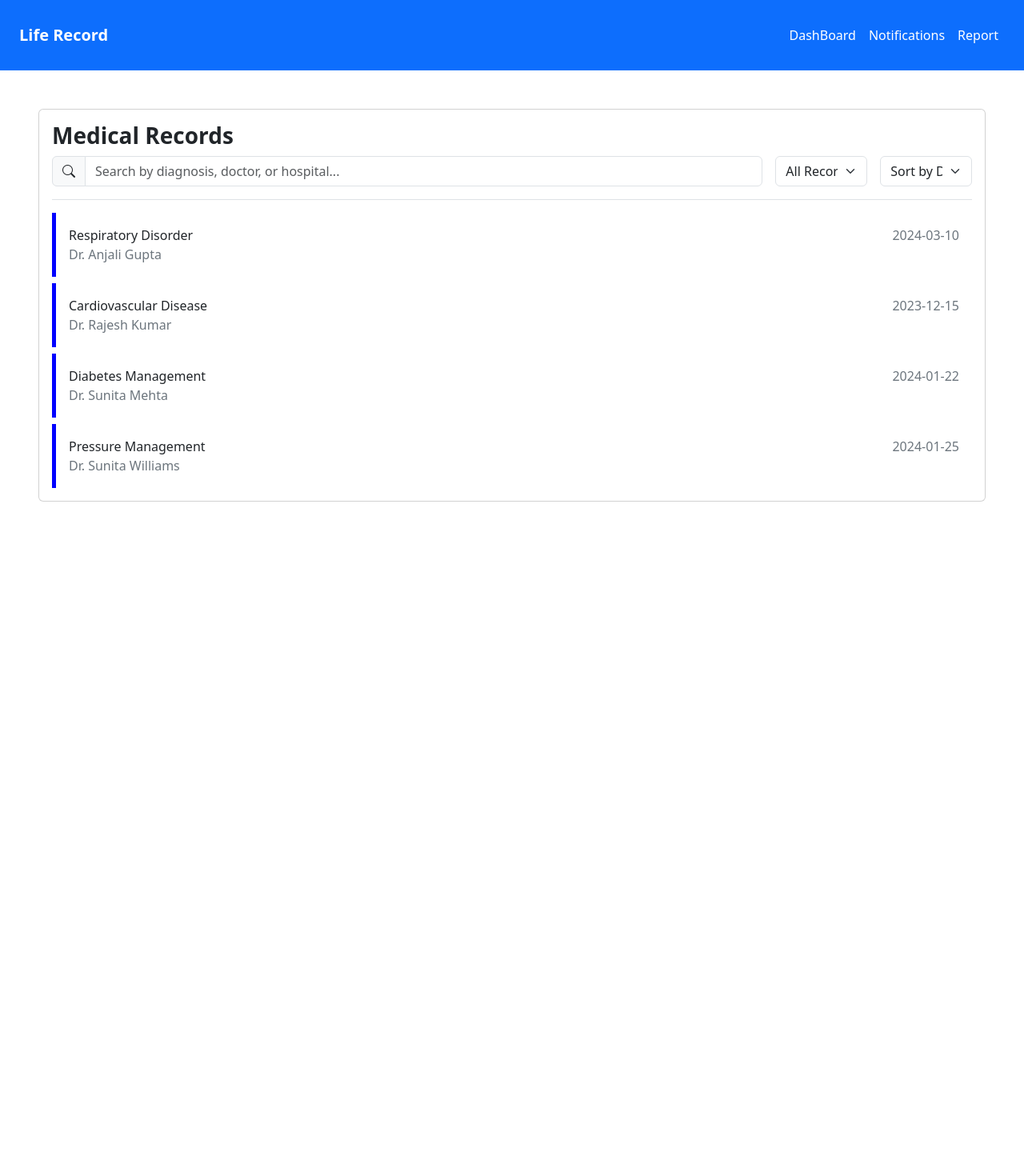
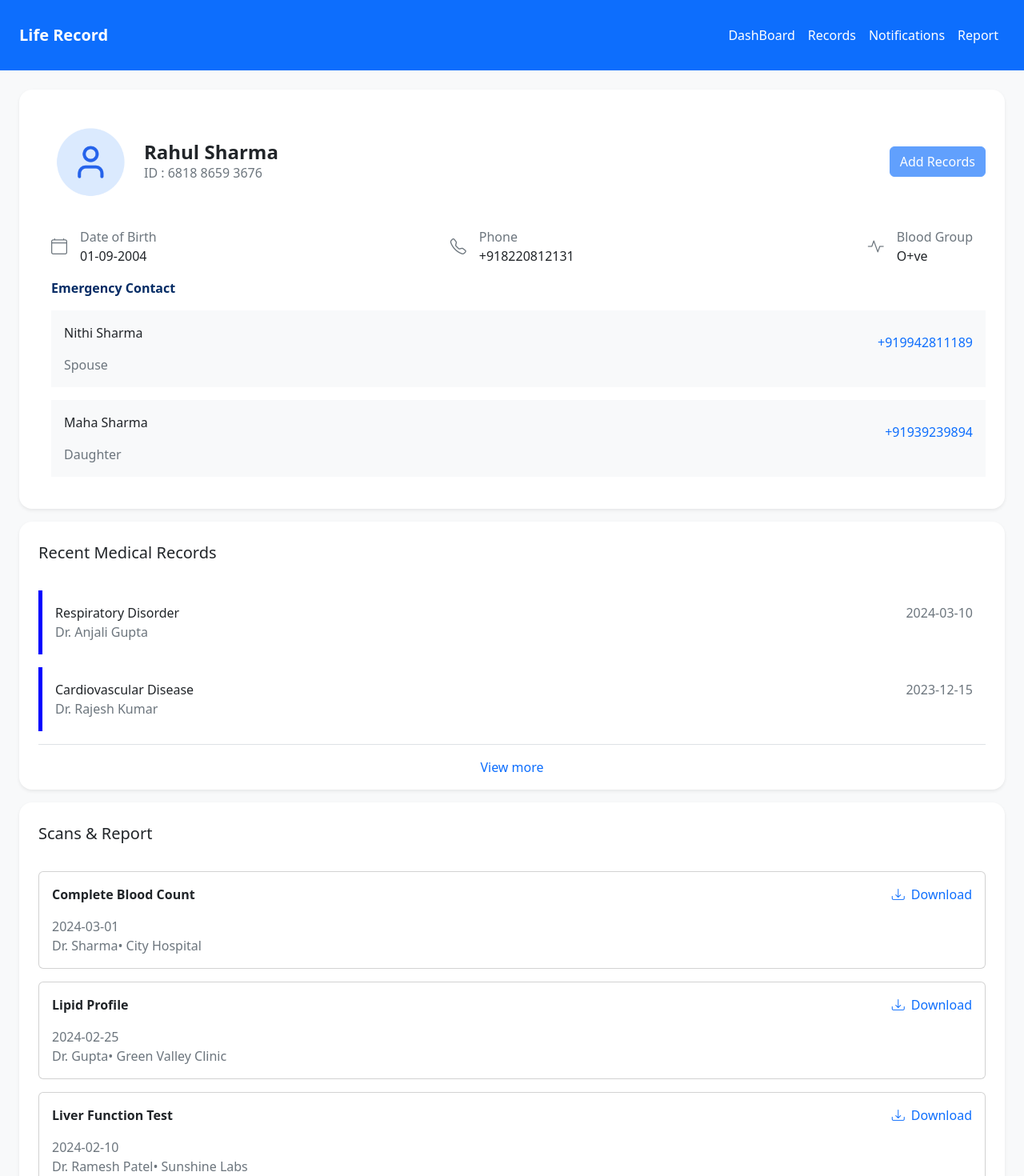
Before and after one commit to Prithivi36/Life-Record--Hospital-Data-, a React (Vite) app: page / in a window 1280 px wide. Shown: the top 1470 px of the page at 80% size. Before the commit the page ends 800 px from the top, so only its background shows below. Built offline with nearby package versions, Linux system fonts and the light colour scheme.

Commit message:
Navigation and routing

```diff
--- a/package.json
+++ b/package.json
@@ -12,7 +12,8 @@
   "dependencies": {
     "lucide-react": "^0.473.0",
     "react": "^18.3.1",
-    "react-dom": "^18.3.1"
+    "react-dom": "^18.3.1",
+    "react-router": "^7.1.3"
   },
   "devDependencies": {
     "@eslint/js": "^9.17.0",
--- a/src/App.jsx
+++ b/src/App.jsx
@@ -1,18 +1,21 @@
-import { useState } from 'react'
-import './App.css'
-import DashBoard from './Pages/DashBoard/DashBoard'
-import Navbar from './components/Navbar'
-import RecordsMain from './Pages/Records/RecordsMain'
+import React from "react";
+import { HashRouter as Router, Routes, Route } from "react-router";
+import Navbar from "./components/Navbar";
+import DashBoard from "./Pages/DashBoard/DashBoard";
+import RecordsMain from "./Pages/Records/RecordsMain";
 
 function App() {
-
   return (
-    <>
-      <Navbar />
-      {/* <DashBoard /> */}
-      <RecordsMain />
-    </>
-  )
+    <Router>
+      <>
+        <Navbar />
+        <Routes>
+          <Route path="/" element={<DashBoard />} />
+          <Route path="/records" element={<RecordsMain />} />
+        </Routes>
+      </>
+    </Router>
+  );
 }
 
-export default App
+export default App;
--- a/src/Pages/DashBoard/DashBoard.jsx
+++ b/src/Pages/DashBoard/DashBoard.jsx
@@ -5,7 +5,9 @@ import DashInfo from "./DashInfo"
 import DashContact from "./DashContact"
 import DashScans from "./DashScans"
 import DashMedRecords from "../Records/DashMedRecords"
+import { useNavigate } from "react-router"
 function DashBoard() {
+    const navigator = useNavigate();
   return (
     <div className="bg-light d-flex flex-column gap-3 p-4">
         <div className="p-4 d-flex flex-column gap-3 rounded-4 shadow-sm  bg-white">
@@ -24,7 +26,7 @@ function DashBoard() {
             <p className="fs-5 fw-medium">Recent Medical Records</p>
             <DashMedRecords sample={true} />
             <div className="end">
-                <p className="text-center text-primary text-decoration-none border-top py-3 more m-0">View more</p>
+                <p onClick={()=>navigator("/records")} className="text-center text-primary text-decoration-none border-top py-3 more m-0">View more</p>
             </div>
         </div>
         <div className="p-4 pb-0 d-flex flex-column gap-3 rounded-4 shadow-sm  bg-white">
--- a/src/Pages/DashBoard/DashContact.jsx
+++ b/src/Pages/DashBoard/DashContact.jsx
@@ -16,9 +16,9 @@ function DashContact() {
   return (
     <>
 
-    {contact.map((c)=>{
+    {contact.map((c,i)=>{
         return(
-        <div className=" d-sm-flex align-items-center p-3 mb-3 bg-light">
+        <div key={i} className=" d-sm-flex align-items-center p-3 mb-3 bg-light">
             <div className="">
                 <p className="fw-medium">{c.name}</p>
                 <p className="text-secondary m-0 fw-light">{c.relation}</p>
--- a/src/Pages/DashBoard/DashInfo.jsx
+++ b/src/Pages/DashBoard/DashInfo.jsx
@@ -19,9 +19,9 @@ function DashInfo() {
   return (
     <>
         {
-            info.map((i)=>{
+            info.map((i,ind)=>{
                 return(
-                    <div className="dob d-flex gap-3 align-items-center">
+                    <div key={ind} className="dob d-flex gap-3 align-items-center">
                     <i className={`bi bi-${i.icon} fw-bolder fs-5 text-secondary`}></i>
                     <div className="">
                         <p className="text-secondary my-0">{i.field}</p>
--- a/src/Pages/DashBoard/DashScans.jsx
+++ b/src/Pages/DashBoard/DashScans.jsx
@@ -20,9 +20,9 @@ function DashScans() {
         }
       ];
   return (
-    scans.map((s)=>{
+    scans.map((s,i)=>{
         return(
-            <div className="card flex-row p-3">
+            <div key={i} className="card flex-row p-3">
                 <div className="">
                     <p className="text-dark fw-semibold">{s.testName}</p>
                     <p className="text-secondary m-0">{s.date}</p>
--- a/src/components/Navbar.jsx
+++ b/src/components/Navbar.jsx
@@ -10,6 +10,9 @@ function Navbar() {
                 <ul className="navbar-nav ms-auto">
                 <li className="nav-item active">
                     <a className="nav-link text-white" href="#">DashBoard </a>
+                </li>
+                <li className="nav-item active">
+                    <a className="nav-link text-white" href="#/records">Records </a>
                 </li>
                 <li className="nav-item">
                     <a className="nav-link text-white" href="#">Notifications</a>
```
Also changed, not shown: 1 other file (tests, documents, lock files or other folders).
